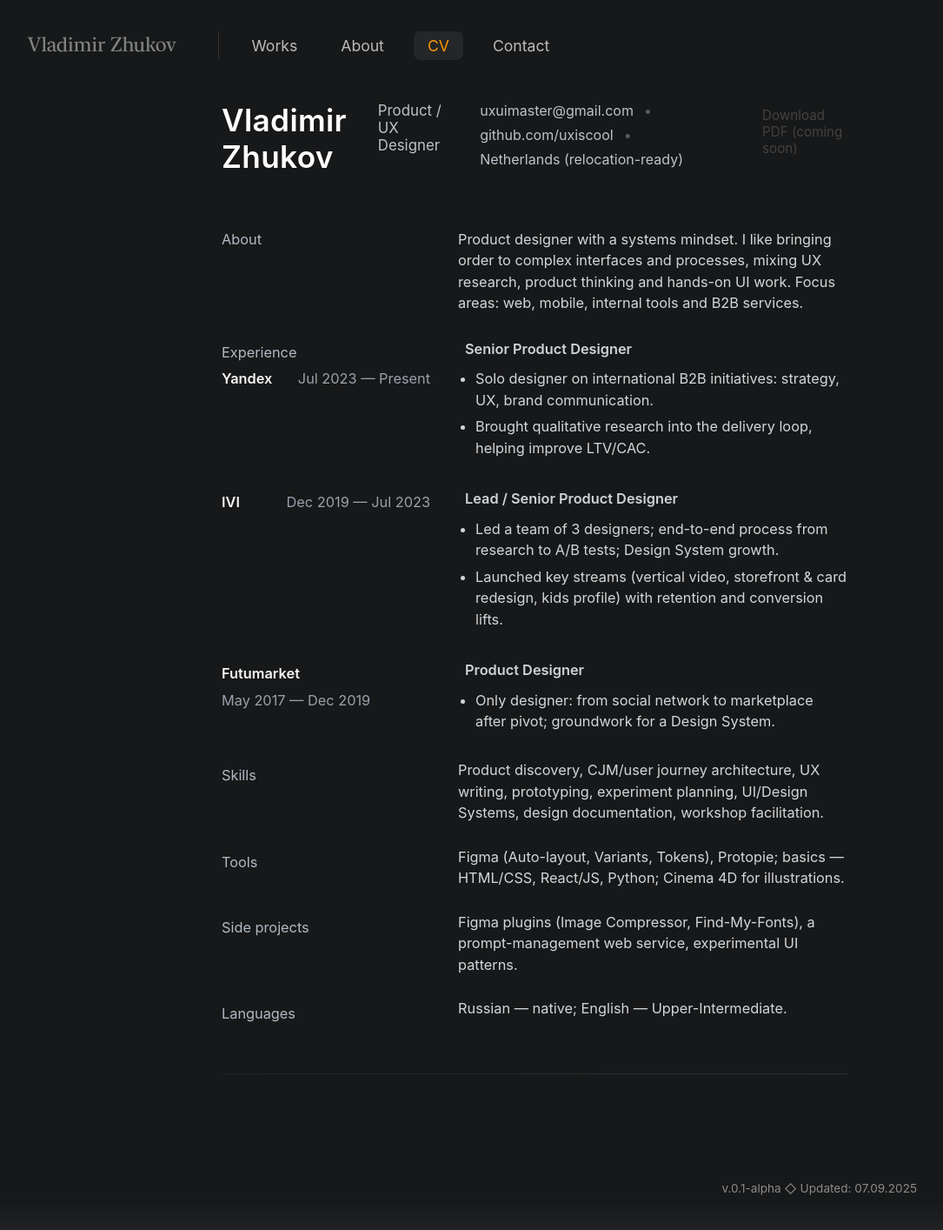
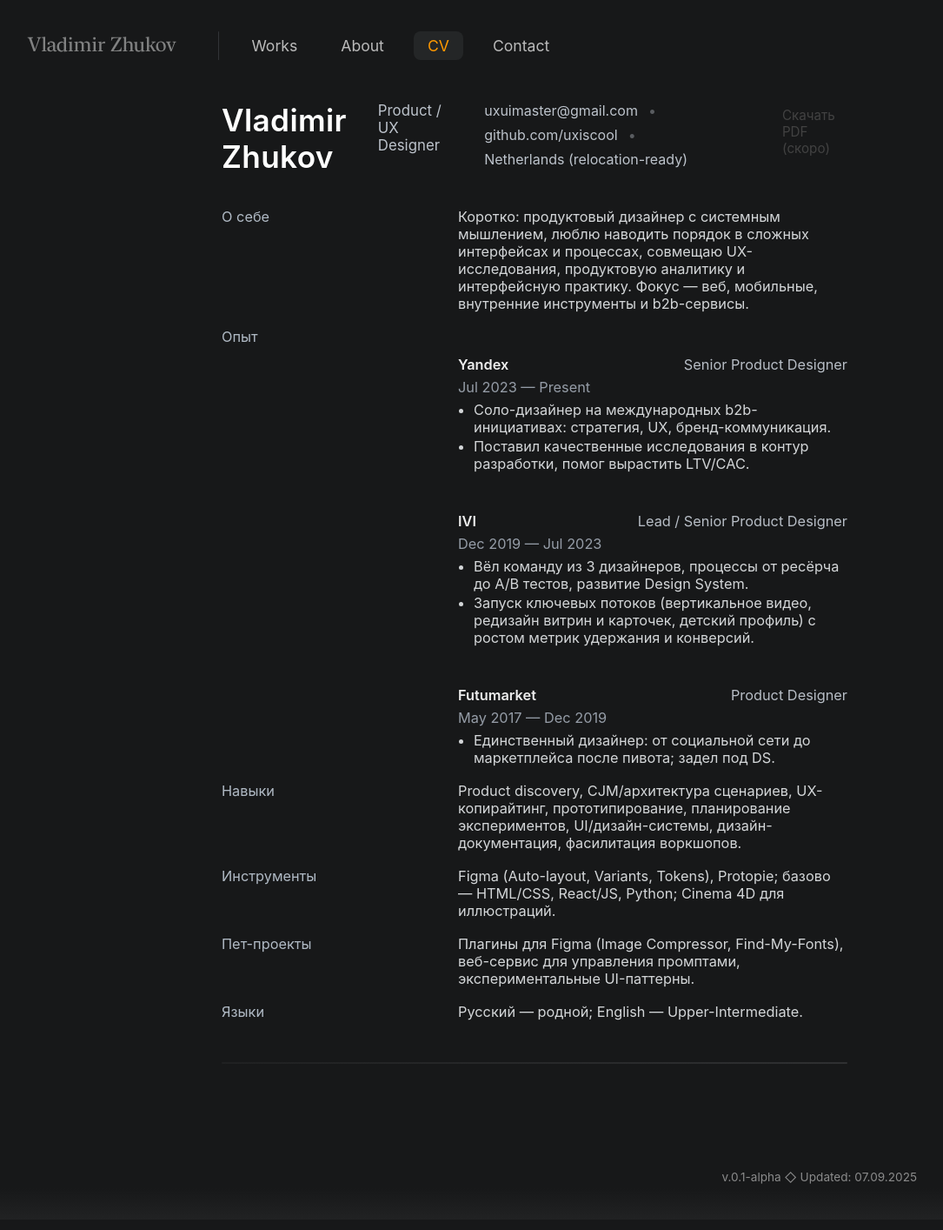
Before and after one commit to uxiscool/experience, a Jekyll site: the page built from cv.md, in a window 1280 px wide. Shown: the whole page at 87% size, without its empty margins (25-1110 px from the left). Built offline with Jekyll 4.4.1, drawn with Linux system fonts in a browser that asks for light colours.

Commit message:
Add files via upload

```diff
--- a/css/main.css
+++ b/css/main.css
@@ -1079,76 +1079,3 @@ body.mm-open{ overflow: hidden; }
 /* небольшие штрихи для ссылок в CV */
 .cv-right a{ color:#e2e5e7; text-decoration: underline dotted; text-underline-offset: 3px; }
 .cv-right a:hover{ color:var(--orange); transition: color 2s; }
-
-/* --- CV tweaks: org line (company + dates) and role heading --- */
-.cv-label{ margin-bottom: 6px; color:#b7c1cc; }
-.cv-orgline{
-  display:flex; align-items: baseline; justify-content: space-between;
-  gap: 6px 12px; flex-wrap: wrap;
-}
-.cv-company{ font-weight: 600; color:#fff; }
-.cv-role{ font-weight: 600; color:#e8ebee; margin-bottom: 4px; }
-
-/* Mobile: stack company/date nicely */
-@media (max-width:980px){
-  .cv-orgline{ gap: 2px 10px; }
-}
-
-/* ==== CV: vertical rhythm tune-up ==== */
-/* базовые переменные под ритм (можешь подправить под вкус) */
-:root{
-  --cv-row-desktop: 26px;   /* вертикальный шаг между строками сетки на десктопе */
-  --cv-row-mobile: 22px;    /* и на мобилке */
-}
-
-/* шапка CV — больше воздуха снизу */
-.cv-head{
-  margin-bottom: 20px;
-}
-
-/* основная сетка CV — больше межстрочного зазора */
-.cv-grid{
-  row-gap: var(--cv-row-desktop);
-  padding-top: 28px;        /* было 24 */
-  padding-bottom: 16px;     /* было 8 */
-}
-
-/* текст — комфортная читаемость */
-.cv-left,
-.cv-right{
-  line-height: 1.5;
-}
-
-/* «Компания — даты» (левая колонка у Experience) — чуть отделим от роли */
-.cv-orgline{
-  margin-bottom: 8px;       /* было 0 */
-}
-
-/* Роль (правая колонка) — как подзаголовок блока опыта */
-.cv-role{
-  margin-top: 2px;          /* добавили лёгкий верхний отступ */
-  margin-bottom: 10px;      /* было 4 */
-  font-weight: 600;
-}
-
-/* Буллеты — свободнее дышат */
-.cv-bullets{
-  margin-top: 10px;         /* было 6 */
-  padding-left: 20px;       /* +2 для читабельности маркеров */
-}
-.cv-bullets li{
-  margin: 6px 0;            /* было 2 */
-}
-
-/* между компаниями — стабильный шаг; работает, т.к. элементы идут: left/right, потом следующий left */
-.cv-right + .cv-left{
-  margin-top: 6px;          /* микро-зазор между блоками опыта */
-}
-
-/* Мобилка ≤980px — шагаем немного компактнее, но без «склейки» */
-@media (max-width:980px){
-  .cv-grid{ row-gap: var(--cv-row-mobile); }
-  .cv-left{ margin-top: 8px; }     /* подпись секции/компания не прилипает к предыдущему контенту */
-  .cv-role{ margin-bottom: 8px; }
-  .cv-bullets{ margin-top: 8px; }
-}
--- a/cv.md
+++ b/cv.md
@@ -5,7 +5,7 @@ permalink: /cv/
 ---
 
 <div class="container">
-  <!-- Heading and contacts -->
+  <!-- Заголовок и контакты -->
   <header class="cv-head">
     <h1 class="cv-name">Vladimir Zhukov</h1>
     <div class="cv-title">Product / UX Designer</div>
@@ -17,82 +17,78 @@ permalink: /cv/
       <span class="cv-contact">Netherlands (relocation-ready)</span>
     </div>
 
-    <!-- Download PDF button — placeholder for now -->
+    <!-- Кнопка скачать PDF — пока заглушка -->
     <p class="cv-download disabled-text">
-      <a href="{{ site.baseurl }}/ui/cv.pdf" aria-disabled="true">Download PDF (coming soon)</a>
+      <a href="{{ site.baseurl }}/ui/cv.pdf" aria-disabled="true">Скачать PDF (скоро)</a>
     </p>
   </header>
 
-  <!-- CV grid: labels on the left, content on the right -->
+  <!-- Сетка CV: слева лейблы/заголовки, справа контент -->
   <section class="cv-grid">
 
-    <div class="cv-left">About</div>
+    <div class="cv-left">О себе</div>
     <div class="cv-right">
-      Product designer with a systems mindset. I like bringing order to complex interfaces and processes, mixing UX research, product thinking and hands-on UI work. Focus areas: web, mobile, internal tools and B2B services.
+      Коротко: продуктовый дизайнер с системным мышлением, люблю наводить порядок в сложных интерфейсах и процессах, совмещаю UX-исследования, продуктовую аналитику и интерфейсную практику. Фокус — веб, мобильные, внутренние инструменты и b2b-сервисы.
     </div>
 
-    <!-- EXPERIENCE -->
-    <div class="cv-left">
-      <div class="cv-label">Experience</div>
-      <div class="cv-orgline">
-        <span class="cv-company">Yandex</span>
-        <span class="cv-dates">Jul 2023 — Present</span>
-      </div>
-    </div>
+    <div class="cv-left">Опыт</div>
     <div class="cv-right">
-      <div class="cv-role">Senior Product Designer</div>
-      <ul class="cv-bullets">
-        <li>Solo designer on international B2B initiatives: strategy, UX, brand communication.</li>
-        <li>Brought qualitative research into the delivery loop, helping improve LTV/CAC.</li>
-      </ul>
+
+      <section class="cv-job">
+        <div class="cv-job-head">
+          <span class="cv-company">Yandex</span>
+          <span class="cv-role">Senior Product Designer</span>
+          <span class="cv-dates">Jul 2023 — Present</span>
+        </div>
+        <ul class="cv-bullets">
+          <li>Соло-дизайнер на международных b2b-инициативах: стратегия, UX, бренд-коммуникация.</li>
+          <li>Поставил качественные исследования в контур разработки, помог вырастить LTV/CAC.</li>
+        </ul>
+      </section>
+
+      <section class="cv-job">
+        <div class="cv-job-head">
+          <span class="cv-company">IVI</span>
+          <span class="cv-role">Lead / Senior Product Designer</span>
+          <span class="cv-dates">Dec 2019 — Jul 2023</span>
+        </div>
+        <ul class="cv-bullets">
+          <li>Вёл команду из 3 дизайнеров, процессы от ресёрча до A/B тестов, развитие Design System.</li>
+          <li>Запуск ключевых потоков (вертикальное видео, редизайн витрин и карточек, детский профиль) с ростом метрик удержания и конверсий.</li>
+        </ul>
+      </section>
+
+      <section class="cv-job">
+        <div class="cv-job-head">
+          <span class="cv-company">Futumarket</span>
+          <span class="cv-role">Product Designer</span>
+          <span class="cv-dates">May 2017 — Dec 2019</span>
+        </div>
+        <ul class="cv-bullets">
+          <li>Единственный дизайнер: от социальной сети до маркетплейса после пивота; задел под DS.</li>
+        </ul>
+      </section>
+
     </div>
 
-    <div class="cv-left">
-      <div class="cv-orgline">
-        <span class="cv-company">IVI</span>
-        <span class="cv-dates">Dec 2019 — Jul 2023</span>
-      </div>
-    </div>
+    <div class="cv-left">Навыки</div>
     <div class="cv-right">
-      <div class="cv-role">Lead / Senior Product Designer</div>
-      <ul class="cv-bullets">
-        <li>Led a team of 3 designers; end-to-end process from research to A/B tests; Design System growth.</li>
-        <li>Launched key streams (vertical video, storefront & card redesign, kids profile) with retention and conversion lifts.</li>
-      </ul>
+      Product discovery, CJM/архитектура сценариев, UX-копирайтинг, прототипирование, планирование экспериментов, UI/дизайн-системы, дизайн-документация, фасилитация воркшопов.
     </div>
 
-    <div class="cv-left">
-      <div class="cv-orgline">
-        <span class="cv-company">Futumarket</span>
-        <span class="cv-dates">May 2017 — Dec 2019</span>
-      </div>
-    </div>
+    <div class="cv-left">Инструменты</div>
     <div class="cv-right">
-      <div class="cv-role">Product Designer</div>
-      <ul class="cv-bullets">
-        <li>Only designer: from social network to marketplace after pivot; groundwork for a Design System.</li>
-      </ul>
+      Figma (Auto-layout, Variants, Tokens), Protopie; базово — HTML/CSS, React/JS, Python; Cinema 4D для иллюстраций.
     </div>
 
-    <!-- OTHER SECTIONS -->
-    <div class="cv-left">Skills</div>
+    <div class="cv-left">Пет-проекты</div>
     <div class="cv-right">
-      Product discovery, CJM/user journey architecture, UX writing, prototyping, experiment planning, UI/Design Systems, design documentation, workshop facilitation.
+      Плагины для Figma (Image Compressor, Find-My-Fonts), веб-сервис для управления промптами, экспериментальные UI-паттерны.
     </div>
 
-    <div class="cv-left">Tools</div>
+    <div class="cv-left">Языки</div>
     <div class="cv-right">
-      Figma (Auto-layout, Variants, Tokens), Protopie; basics — HTML/CSS, React/JS, Python; Cinema 4D for illustrations.
-    </div>
-
-    <div class="cv-left">Side projects</div>
-    <div class="cv-right">
-      Figma plugins (Image Compressor, Find-My-Fonts), a prompt-management web service, experimental UI patterns.
-    </div>
-
-    <div class="cv-left">Languages</div>
-    <div class="cv-right">
-      Russian — native; English — Upper-Intermediate.
+      Русский — родной; English — Upper-Intermediate.
     </div>
 
   </section>
```
